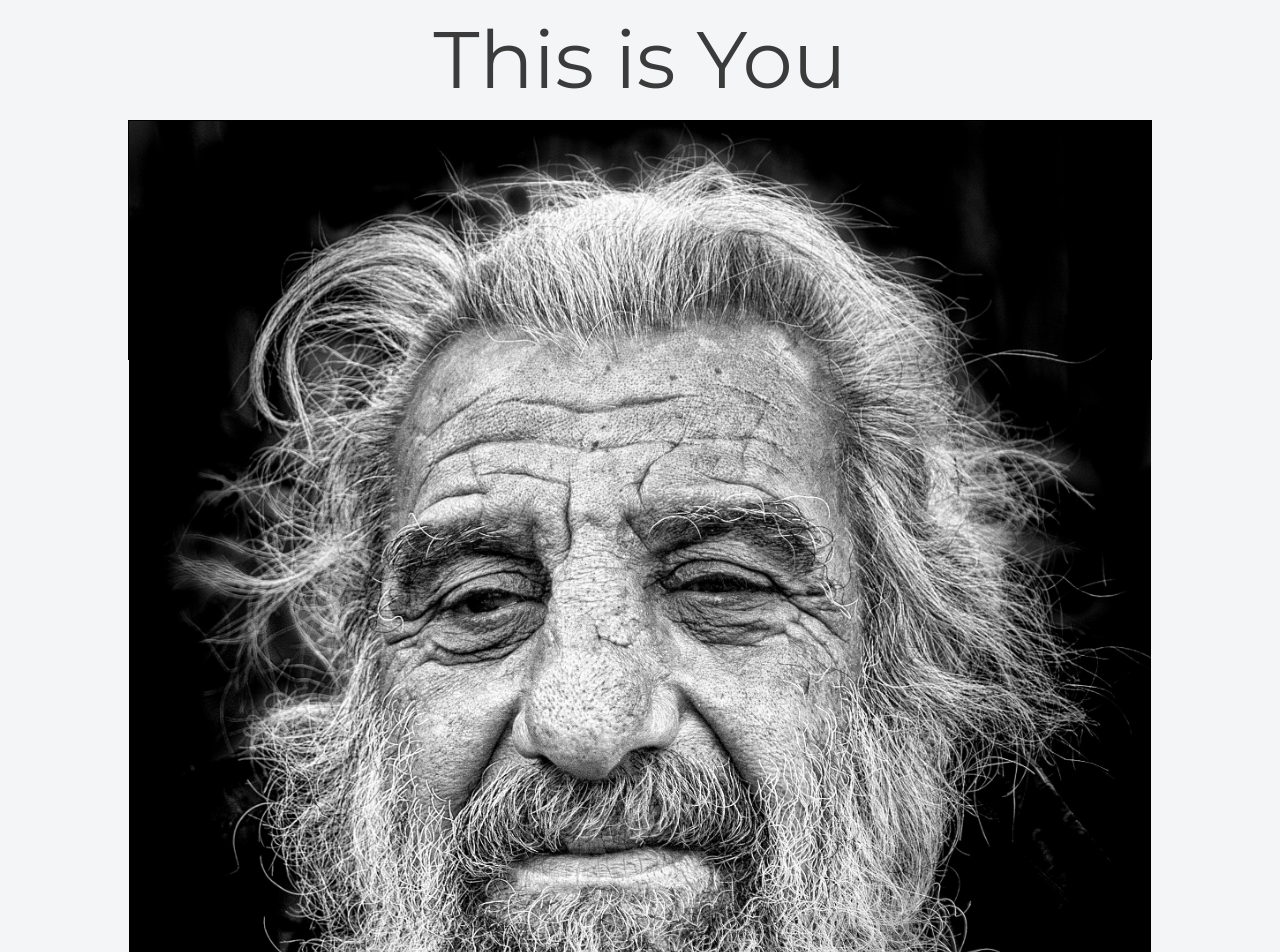
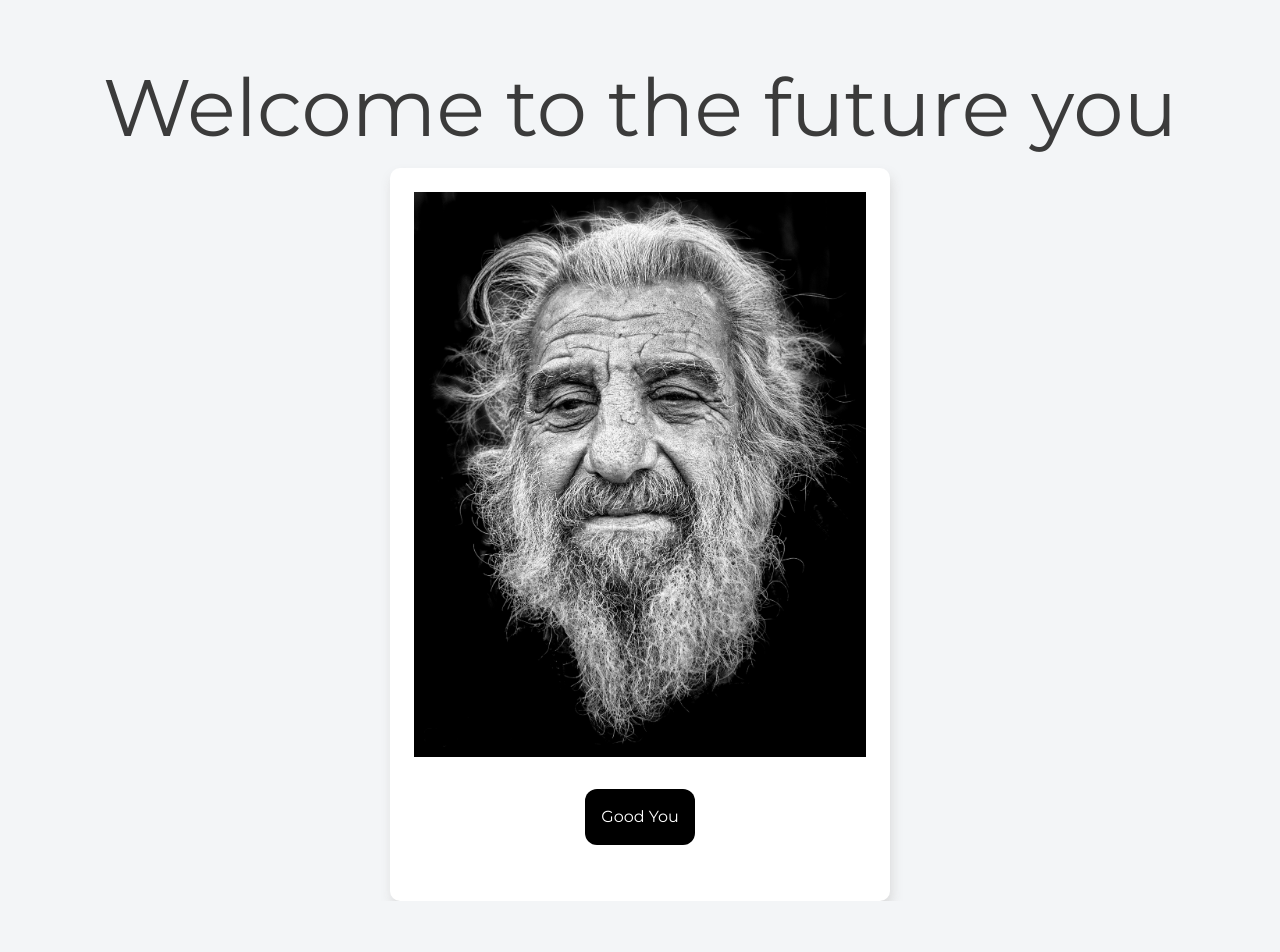
Before and after one commit to RolfHegr/hackathon_faceIT, a React (Create React App) app in the folder Full Stack/: page /result in a window 1280 px wide. Shown: the top 952 px of the page. After the commit the page ends 901 px from the top, so only its background shows below. Built offline with nearby package versions, Linux system fonts and the light colour scheme.

Commit message:
results page done - waiting for DS

```diff
--- a/Full Stack/src/components/resultsPage/ResultsPage.jsx
+++ b/Full Stack/src/components/resultsPage/ResultsPage.jsx
@@ -1,19 +1,30 @@
+import { useState } from "react";
 import { Container } from "react-bootstrap";
 import "./resultsPage.css";
 import face from "../welcomePage/images/face.jpg";
+import react from "react";
 
 const ResultsPage = () => {
+  const [showMore, setShowMore] = useState(true);
+
   return (
     <Container>
       <div className="resultHeader">
-        <h1>This is You</h1>
+        <h1>Welcome to the future you</h1>
       </div>
       <div className="resultCard">
-          <div className="resultImage">
-              <img src={face} />
-          </div>
+        <div className="resultImage">
+          <img src={face} width="500" height="500" />
+          <button
+            className="resultBtn"
+            onClick={() => {
+              setShowMore(!showMore);
+            }}
+          >
+            {showMore ? "Good You" : "Future Me"}
+          </button>
+        </div>
       </div>
-
     </Container>
   );
 };
--- a/Full Stack/src/components/resultsPage/resultsPage.css
+++ b/Full Stack/src/components/resultsPage/resultsPage.css
@@ -2,10 +2,37 @@
     font-size: 5rem;
     display: flex;
     justify-content: center;
-    color: var(--darkGray)
+    color: var(--darkGray);
+    margin-top: 3rem;
+
 }
 .resultCard {
-    width: 80%;
-    height: 15rem;
-    border: 1px solid black;
+    width: 500px;
+    /* height: 500px;  */
+    box-shadow: 2px 7px 11px 0px rgba(214,214,214,0.85);
+    -webkit-box-shadow: 2px 7px 11px 0px rgba(214,214,214,0.85);
+    -moz-box-shadow: 2px 7px 11px 0px rgba(214,214,214,0.85);
+    padding: 1.5rem;
+    background-color: white;
+    border-radius: 10px;
 }
+
+.resultImage {
+
+    display: flex;
+    flex-direction: column;
+    /* max-height: fit-content; */
+}
+
+.resultBtn {
+    background-color: black;
+    color: white;
+    border-radius: 12px;
+    margin: 2rem auto;
+    padding: 1rem;
+    align-items: center;
+
+}
+.resultBtn:hover {
+    background-color: var(--darkGray);
+}
```
